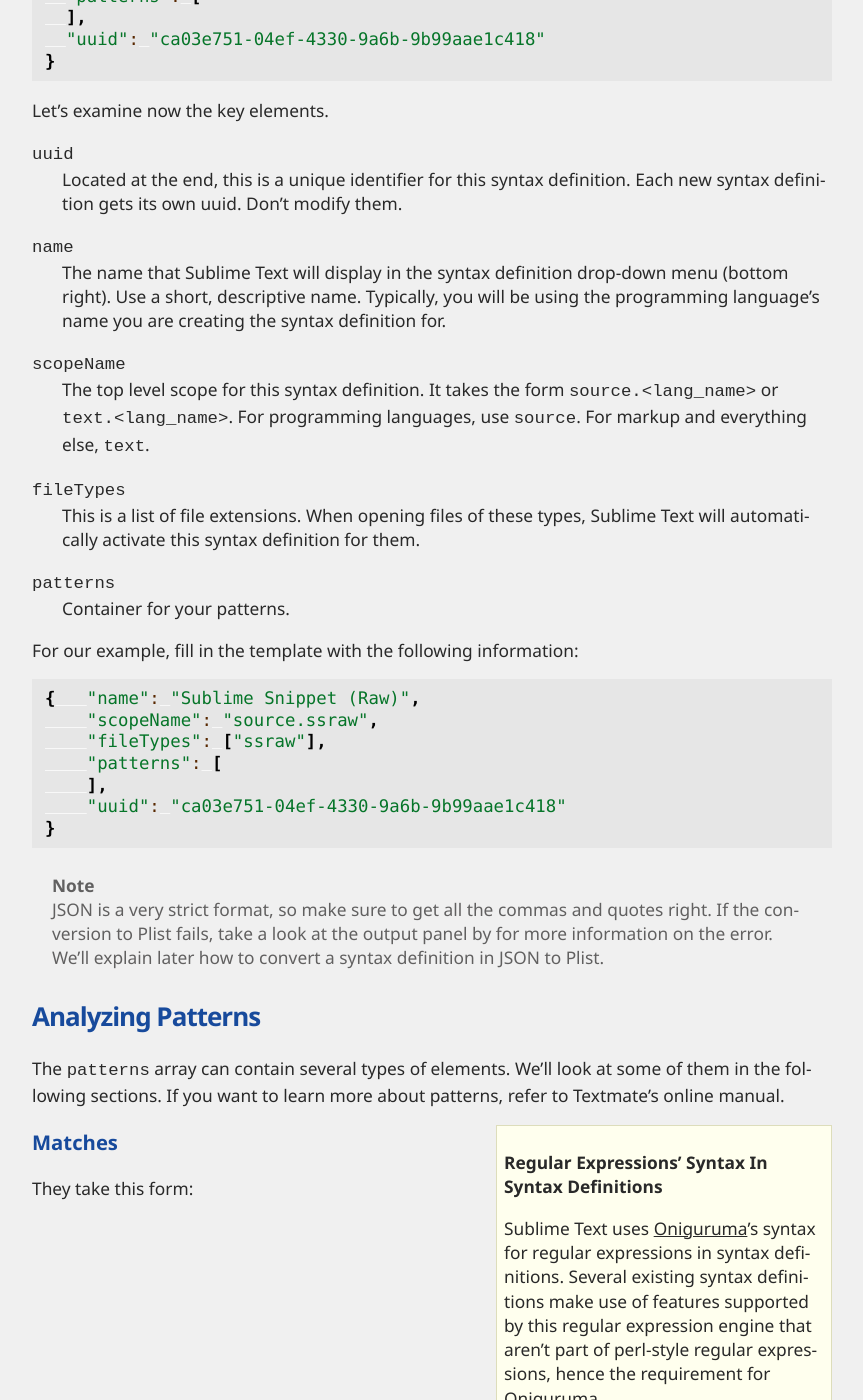
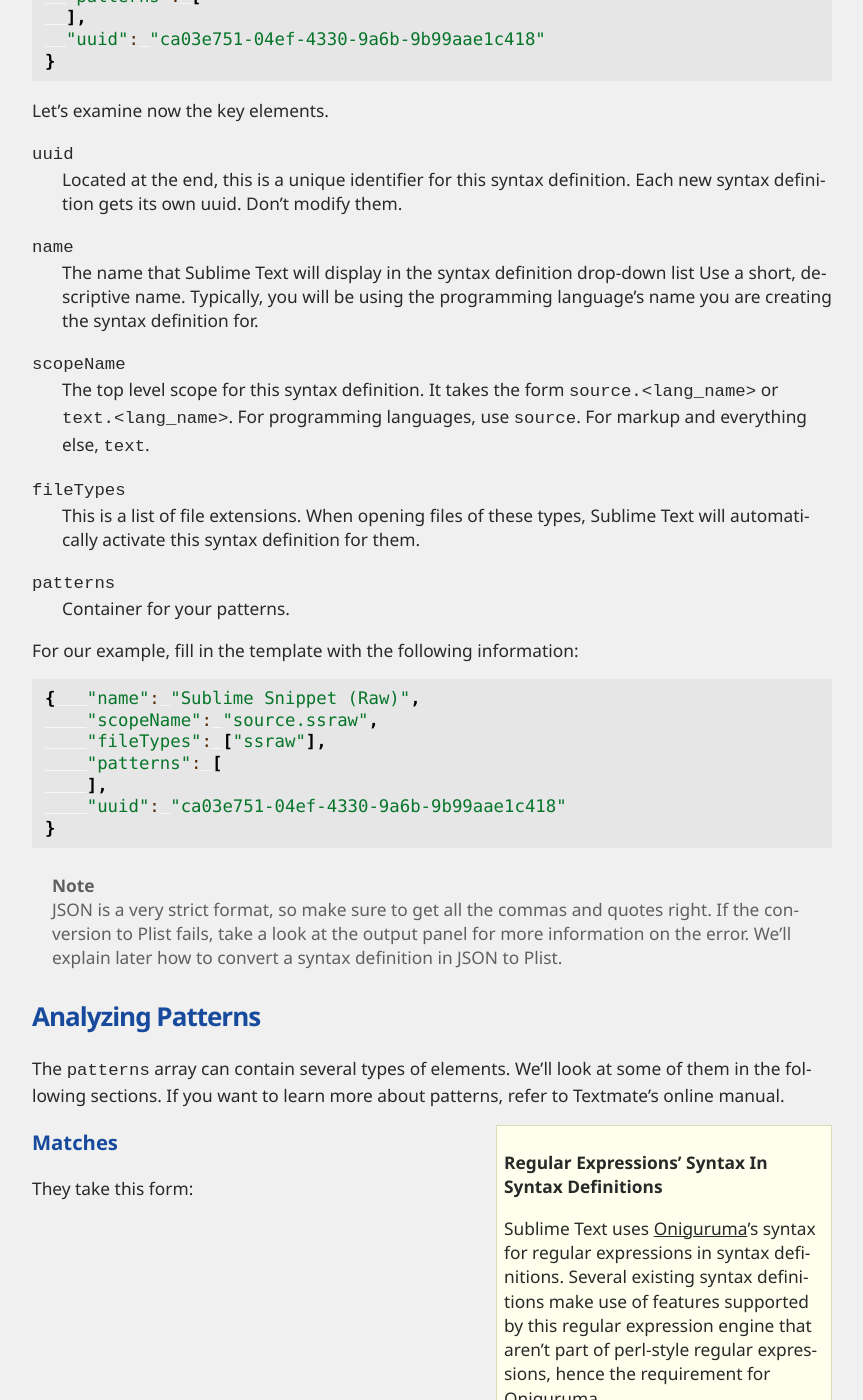
Before and after one commit to guillermooo/sublime-undocs, a Sphinx documentation site: the page built from source/extensibility/syntaxdefs.rst, in a window 1280 px wide and 1400 px high, scrolled down 2782 px. Shown: the whole window, without its empty margins (128-991 px from the left). Built offline with Sphinx 7.4.7, drawn with Linux system fonts in a browser that asks for light colours; some of the changed text lies outside the part shown.

Commit message:
Revised content.

```diff
--- a/source/extensibility/plugins.rst
+++ b/source/extensibility/plugins.rst
@@ -130,12 +130,17 @@
 command ``new_file`` is defined as a ``WindowCommand`` so it works too when no
 view is open. Requiring a view to exisit in that case wouln't make sense.
 
+Window command instances have a ``.window`` attribute pointing to the window
+instance that created them.
 
 Text Commands
 -------------
 
 Text commands operate at the buffer level and they require a buffer to exist
 in order to be available.
+
+View command instances have a ``.view`` attribute pointing to the view instance
+that created them.
 
 Text Commands and the ``edit`` Object
 -------------------------------------
--- a/source/extensibility/syntaxdefs.rst
+++ b/source/extensibility/syntaxdefs.rst
@@ -161,9 +161,9 @@
     Each new syntax definition gets its own uuid. Don't modify them.
 
 ``name``
-    The name that Sublime Text will display in the syntax definition drop-down menu
-    (bottom right). Use a short, descriptive name. Typically, you will be using the
-    programming language's name you are creating the syntax definition for.
+    The name that Sublime Text will display in the syntax definition drop-down list
+    Use a short, descriptive name. Typically, you will be using the programming
+    language's name you are creating the syntax definition for.
 
 ``scopeName``
     The top level scope for this syntax definition. It takes the form
@@ -189,7 +189,7 @@
 
 .. note::
     JSON is a very strict format, so make sure to get all the commas and quotes right.
-    If the conversion to Plist fails, take a look at the output panel by for more
+    If the conversion to Plist fails, take a look at the output panel for more
     information on the error. We'll explain later how to convert a syntax
     definition in JSON to Plist.
 
@@ -418,7 +418,7 @@
 
 ``patterns``
     An array of patterns to match against the begin-end content **only** ---they are not
-    matched against the text consumed by **begin** or **end**.
+    matched against the text consumed by ``begin`` or ``end``.
 
 We'll use this rule to style nested complex fields in snippets::
 
--- a/source/reference/syntaxdefs.rst
+++ b/source/reference/syntaxdefs.rst
@@ -87,7 +87,7 @@
 ``patterns``
     Array of patterns to match against the buffer's text.
 
-``repostitory``
+``repository``
     Array of patterns abstracted out from the patterns element. Useful to keep
     the syntax definition tidy as well as for specialized uses like recursive
     patterns. Optional.
```
Also changed, not shown: other parts of source/extensibility/syntaxdefs.rst (+5 -5 lines), source/reference/plugins.rst (+7 -1 lines).
